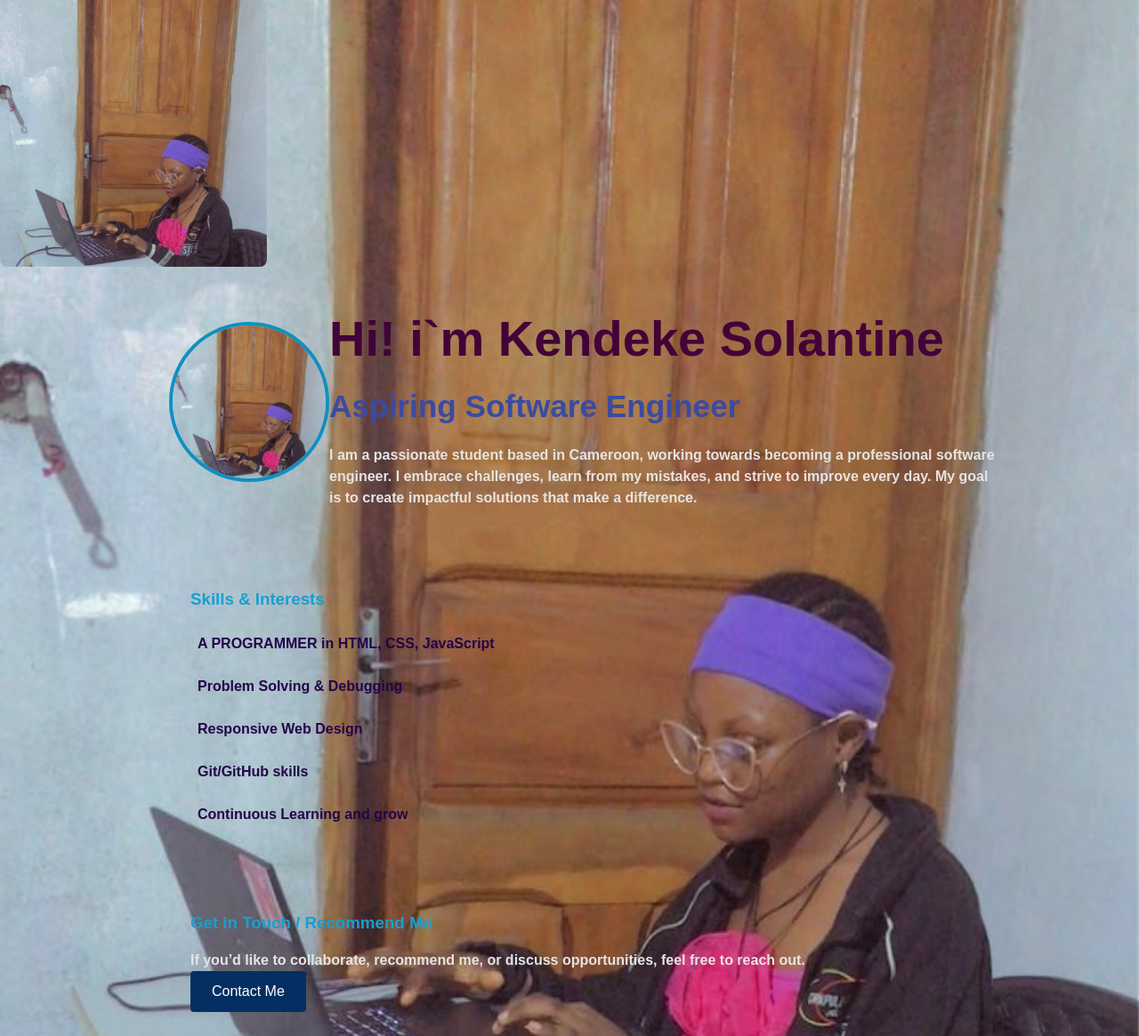
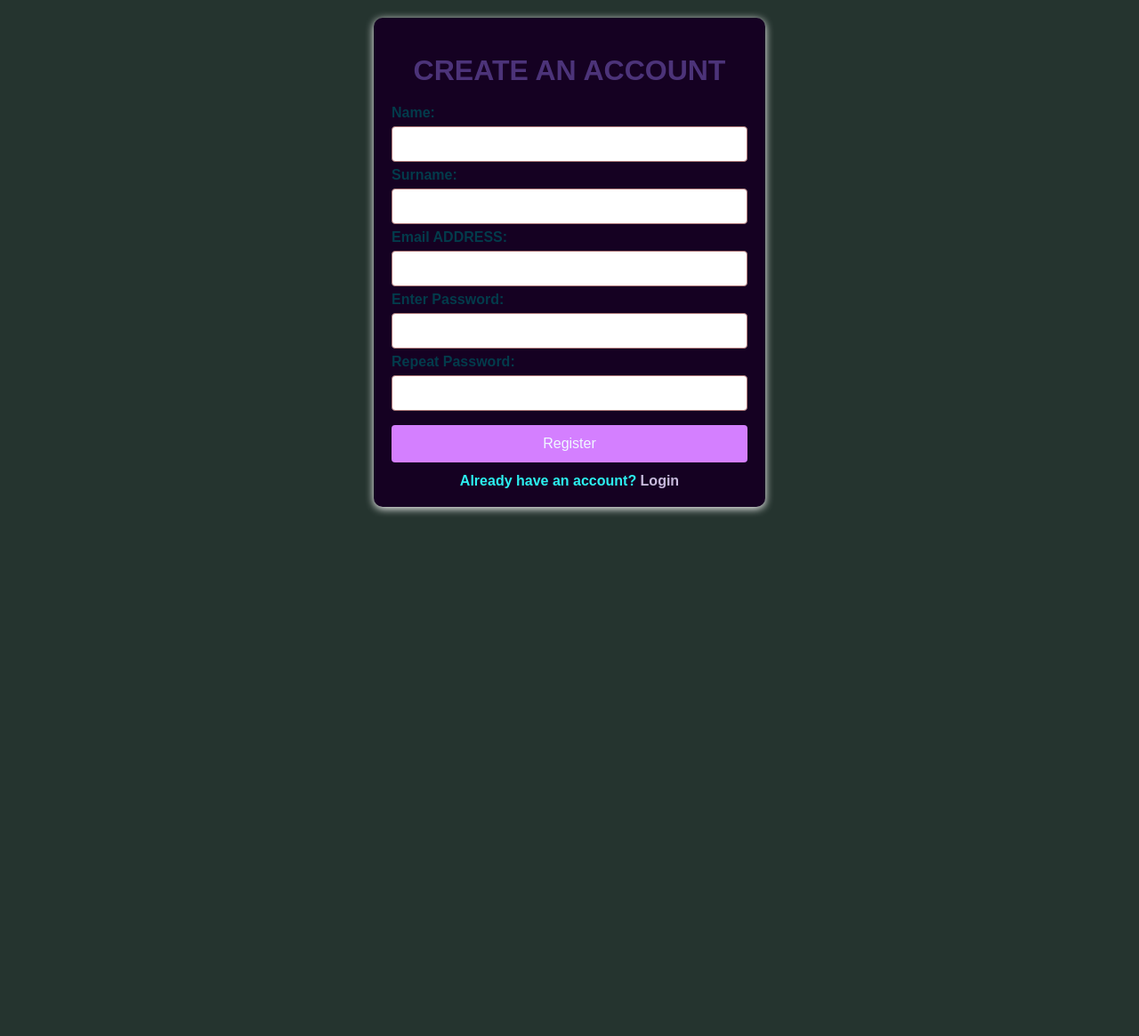
Before and after one commit to Solan25-tine/MY-PROJECT-2026, a plain HTML site: page index.html in a window 1280 px wide. Shown: the top 1165 px of the page at 89% size. After the commit the page ends 800 px from the top, so only its background shows below. Drawn offline with Linux system fonts and the light colour scheme.

Commit message:
Add files via upload

```diff
--- a/index.html
+++ b/index.html
@@ -1,47 +1,45 @@
 <!DOCTYPE html>
 <html lang="en">
+
 <head>
     <meta charset="UTF-8">
     <meta name="viewport" content="width=device-width, initial-scale=1.0">
-    <title>Kendeke Solantine - Software Engineer Portfolio</title>
+    <title>Tecnovice Registration Form</title>
     <link rel="stylesheet" href="style.css">
 </head>
+
 <body>
-    <img src="pic.JPG.JPG" alt="Portfolio Picture">
-<header>
-        <div class="container">
-            <div class="profile-photo">
-                <img src="pic.JPG.JPG" alt="Kendeke Solantine">
-            </div>
-            <div class="intro">
-                <h1>Hi! i`m Kendeke Solantine</h1>
-                <h2><b>Aspiring Software Engineer</b></h2>
-                <p>
-                    <b>I am a passionate student based in Cameroon, working towards becoming a professional software engineer.
-                    I embrace challenges, learn from my mistakes, and strive to improve every day.
-                    My goal is to create impactful solutions that make a difference. </b>
+    <div class="form-container">
+        <form id="regform" novalidate>
+            <h1 class="shine">CREATE AN ACCOUNT</h1>
+
+            <label for="name">Name:</label>
+            <input type="text" id="name" name="name" required>
+
+            <label for="surname">Surname:</label>
+            <input type="text" id="surname" name="surname" required>
+
+            <label for="email">Email ADDRESS:</label>
+            <input type="email" id="email" name="email" required>
+
+            <label for="password">Enter Password:</label>
+            <input type="password" id="password" name="password" required>
+
+            <label for="repeatPassword">Repeat Password:</label>
+            <input type="password" id="repeatPassword" name="repeatPassword" required>
+
+            <button type="submit" id="submit">Register</button>
+
+            <!-- Already have an account? Login -->
+            <div class="form-footer" style="text-align:center; margin-top:12px;">
+                <p style="color:#2cefef; margin:0;">
+                    Already have an account? <a href="login.html" style="color:#c8bbdc; font-weight:700; text-decoration:none;">Login</a>
                 </p>
             </div>
-        </div>
-    </header>
+        </form>
+    </div>
 
-    <section class="skills">
-        <h3><b>Skills & Interests</b></h3>
-        <ul>
-            <li><b>A PROGRAMMER in HTML, CSS, JavaScript</b></li>
-            <li><b>Problem Solving & Debugging</b></li>
-            <li><b>Responsive Web Design</b></li>
-            <li><b>Git/GitHub skills</b></li>
-            <li><b>Continuous Learning and grow</b></li>
-        </ul>
-    </section>
-<section class="recommend">
-        <h3><b>Get in Touch / Recommend Me</b></h3>
-        <p><b>If you’d like to collaborate, recommend me, or discuss opportunities, feel free to reach out.</b></p>
-        <a href="mailto:solantineminash@icloud.com" class="btn">Contact Me</a>
-    </section>
-    <footer>
-        <p><b>© 2026 Kendeke Solantine | Aspiring Software Engineer</b></p>
-    </footer>
+    <script src="script.js"></script>
 </body>
+
 </html>
--- /dev/null
+++ b/script.js
@@ -0,0 +1,42 @@
+document.addEventListener('DOMContentLoaded', () => {
+    // handle registration form submission
+    const form = document.getElementById('regform');
+    if (form) {
+        form.addEventListener('submit', function(event) {
+            event.preventDefault();
+            const formData = {
+                name: document.getElementById('name').value,
+                surname: document.getElementById('surname').value,
+                email: document.getElementById('email').value,
+                password: document.getElementById('password').value,
+                repeatPassword: document.getElementById('repeatPassword').value
+            };
+
+            if (formData.password !== formData.repeatPassword) {
+                alert('Passwords do not match');
+                return;
+            }
+
+            localStorage.setItem('registrationData', JSON.stringify(formData));
+            window.location.href = 'success.html';
+        });
+    }
+
+    // populate success page with stored data
+    const details = document.getElementById('details');
+    if (details) {
+        const stored = localStorage.getItem('registrationData');
+        if (stored) {
+            const data = JSON.parse(stored);
+            details.innerHTML = `
+                <p><strong>Name:</strong> ${data.name}</p>
+                <p><strong>Surname:</strong> ${data.surname}</p>
+                <p><strong>Email:</strong> ${data.email}</p>
+                <p><strong>Password:</strong> ${data.password}</p>
+                <p><strong>Repeat Password:</strong> ${data.repeatPassword}</p>
+            `;
+        } else {
+            details.textContent = 'No registration data found.';
+        }
+    }
+});
--- a/style.css
+++ b/style.css
@@ -1,112 +1,106 @@
-* {
+body {
+    font-family: Arial, Helvetica, sans-serif;
+    background-color: rgb(37, 52, 47);
+    display: flex;
+    justify-content: center;
+    height: auto;
     margin: 0;
-    padding: 0;
-    box-sizing: border-box;
-    font-family: Arial,'Segoe UI', Tahoma, sans-serif;
 }
 
-body {
-    background-image: url("pic.JPG.JPG");
-    color: #8196c3;
-    background-size: cover;  /* make full image and cover the whole page */
-    line-height: 1.5;
-    margin:   0;
-    padding: 0;
-    font-family: Arial, Helvetica, sans-serif;
-}
-img[src="pic.JPG.JPG"] {
-    width: 300px;           /* 300px */
-    height: 300px;          /* 300px (crop area) */
-    object-fit: cover;      /* Ensures the image fills the box and crops overflow */
-    object-position: center top; /* Focus on the top part of the image */
-    border-radius: 8px;     /* Optional: rounded corners */
-    overflow: hidden;       /* Hide cropped parts */
-}
-    /* Profile image styling */
-    .profile-pic {
-        width: 150px;
-        height: 150px;
-        border-radius: 50%;
-        position: absolute;
-        bottom: -75px;
-        left: 50%;
-        transform: translateX(-50%);
-        background-image: url('pic.JPG.JPG');
-        background-size: cover;
-        background-position: center;
-    }
-
-header {
-    color: #420437;
-    padding: 2rem 0;
-}
-p {
-    color:#e6e4e3
-}
-.container {
-    display: flex;
-    align-items: center;
-    justify-content: center;
-    max-width: 1000px;
-    margin: auto;
-    padding: 0 20px;
+.form-container {
+    background-color: rgb(21, 1, 34);
+    padding: 20px;
+    border-radius: 10px;
+    box-shadow: 0 2px 10px white;
+    max-width: 400px;
+    /* limit width so form isn't too wide */
+    width: 100%;
+    margin: 20px auto;
 }
 
-.profile-photo img {
-    border-image-repeat: round;
-    width: 180px;
-    height: 180px;
-    border-radius: 50%;
-    border: 4px solid rgb(14, 145, 192);
-    object-fit: cover;
-    margin-left: 30px;
+h1 {
+    color: #4c3379;
+    margin-bottom: 20px;
+    text-align: center;
 }
 
-.intro h1 {
-    font-size: 3.5rem;
-    margin-bottom: 0.5rem;
+h1:hover {
+    text-shadow: 0 2px 10px pink;
+    color: black;
 }
 
-.intro h2 {
-    font-weight: 400;
-    font-size: 2.2rem;
-    margin-bottom: 1rem;
-    color: #3a4ba1;
+label {
+    display: center;
+    color: rgb(3, 59, 75);
+    font-weight: bold;
 }
 
-.skills, .recommend {
-    max-width: 900px;
-    margin: 2rem auto;
-    padding: 1.5rem;
-    border-radius: 10px;
+input {
+    width: 100%;
+    padding: 10px;
+    border: 1px solid #af7979;
+    border-radius: 4px;
+    box-sizing: border-box;
+    font-size: 16px;
+    margin-top: 6px;
+    margin-bottom: 6px;
 }
 
-.skills h3, .recommend h3 {
-    margin-bottom: 1rem;
-    color: #16a0d3;
+button {
+    background-color: rgb(212, 127, 255);
+    color: aliceblue;
+    padding: 12px 20px;
+    border: none;
+    border-radius: 4px;
+    cursor: pointer;
+    width: 100%;
+    font-size: 16px;
+    margin-top: 10px;
 }
 
-.skills ul {
-    list-style: none;
+button:hover {
+    background-color: pink;
+    color: black;
+    box-shadow: 0 2px 10px white;
+    text-shadow: rgb(42, 122, 133);
 }
 
-.skills li {
-    padding: 0.5rem;
-    margin-bottom: 0.5rem;
-    border-radius: 10;
-    color: #240449;
+.form-container:hover {
+    box-shadow: 0 8px 20px rgb(42, 122, 133);
 }
 
-.btn {
-    display: inline-block;
-    background: #052f62;
-    color: white;
-    padding: 0.7rem 1.5rem;
-    border-radius: 4px;
-    text-decoration: none;
-    transition: background 0.3s ease;
+.login-text:hover a {
+    text-decoration: underline;
 }
 
-.btn:hover {
-    background: #d38ddb;
+.display1 {
+    background-color: #865cab;
+    padding: 20px;
+    border-radius: 10px;
+    box-shadow: 0 2px 10px white;
+    max-width: 400px;
+    width: 100%;
+    margin: 20px auto;
 }
+
+.display1:hover {
+    box-shadow: 0 8px 20px rosybrown;
+}
+
+p {
+    display: center;
+    color: #9f87b4;
+    font-weight: bold;
+}
+
+
+/* details box on success page */
+
+#details {
+    background: #865cab;
+    padding: 15px;
+    border-radius: 8px;
+    max-width: 400px;
+    margin: 20px auto;
+    color: #fff;
+}
```
Also changed, not shown: success.html (added, +21 -0 lines).
